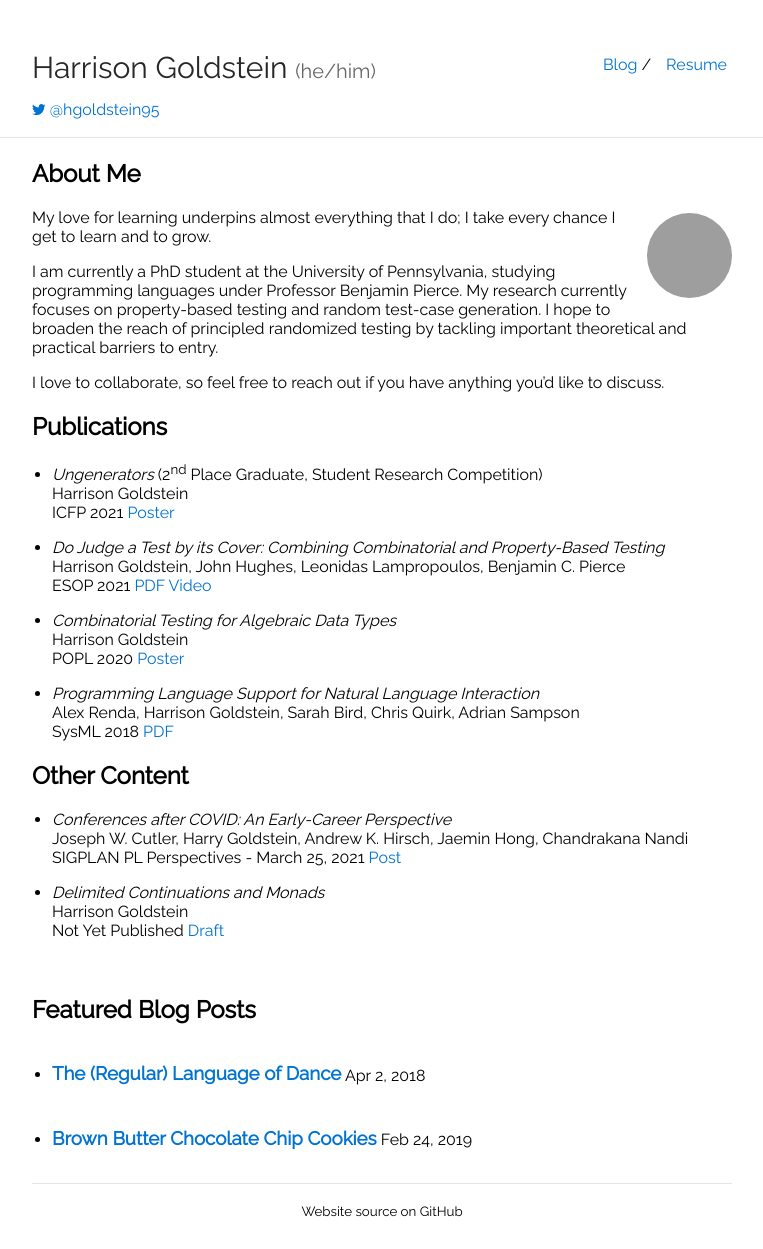
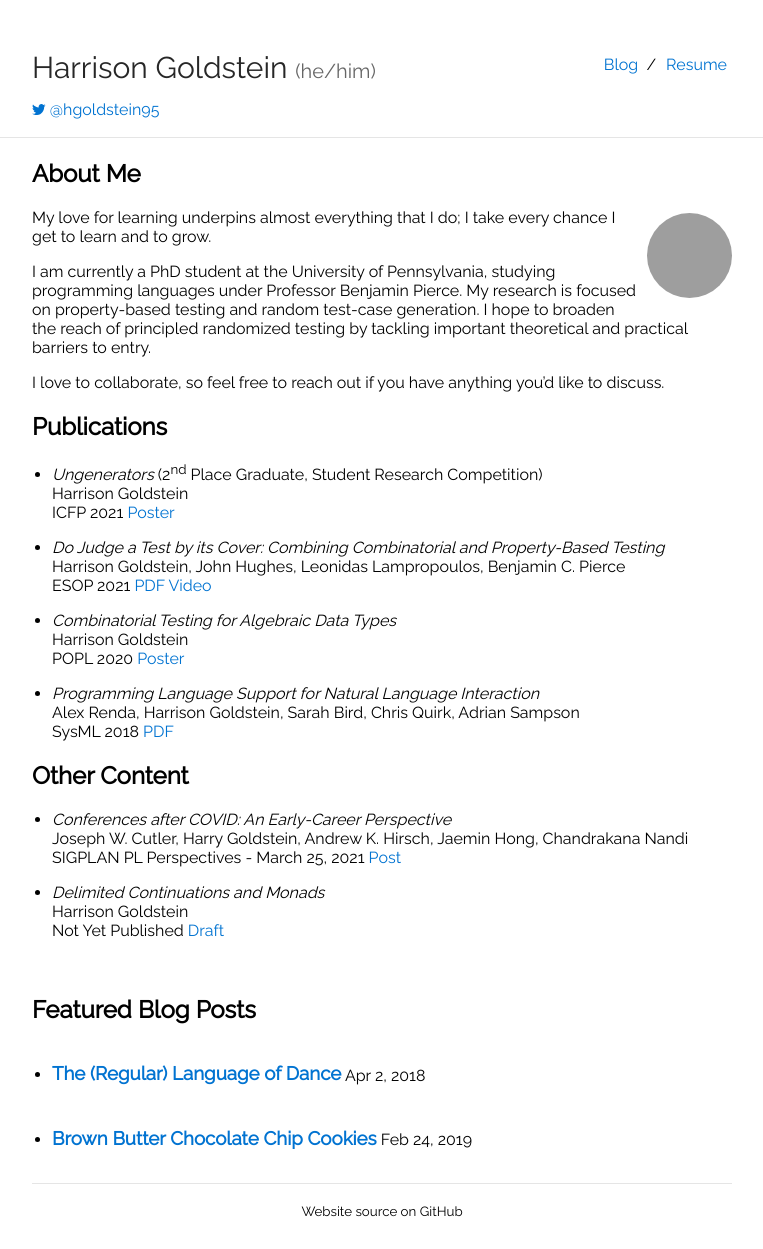
Before and after one commit to hgoldstein95/hgoldstein95.github.io, a Jekyll site: the page built from index.md, in a window 1280 px wide. Shown: the whole page, without its empty margins (258-1021 px from the left). Built offline with Jekyll 4.4.1, drawn with Linux system fonts in a browser that asks for light colours; grey boxes are pictures that could not be loaded.

Commit message:
style: Cleaning up a few small things

```diff
--- a/_layouts/default.html
+++ b/_layouts/default.html
@@ -22,7 +22,6 @@
     {% assign url = site.url | append: site.baseurl | append: page.url %}
     {% endif %}
     <meta name="description" content="{{ desc }}">
-    <link href='https://fonts.googleapis.com/css?family=Inconsolata:400,700' rel='stylesheet' type='text/css'>
     <link rel="alternate" type="application/rss+xml" title="{{ site.title }} RSS" href="/feed.xml" />
     <link rel="stylesheet" href="{{ site.baseurl }}/css/main.css">
     {% if site.favicon %}
@@ -60,7 +59,7 @@
                     <li class="alignable pull-left nav-list"><a href="{{ x.link }}">{{ x.name }}</a>
                         {% endif %}
                         {% if forloop.last == false %}
-                        /
+                        &nbsp;/
                         {% endif %}
                     </li>
                     {% endfor %}
--- a/_sass/_style.scss
+++ b/_sass/_style.scss
@@ -53,7 +53,7 @@ hr {
 }
 .nav-list {
     list-style-type: none;
-    margin: 0 5px 0 10px;
+    margin: 0 5px 0 5px;
 }
 .alignable {
     display: inline-block;
--- a/index.md
+++ b/index.md
@@ -10,10 +10,10 @@ margin-left: 5px; margin-bottom: 5px;">
 My love for learning underpins almost everything that I do; I take every chance I get to learn and
 to grow.
 
-I am currently a PhD student at the University of Pennsylvania, studying programming languages
-under Professor Benjamin Pierce. My research currently focuses on property-based testing and random
-test-case generation. I hope to broaden the reach of principled randomized testing by tackling
-important theoretical and practical barriers to entry.
+I am currently a PhD student at the University of Pennsylvania, studying programming languages under
+Professor Benjamin Pierce. My research is focused on property-based testing and random test-case
+generation. I hope to broaden the reach of principled randomized testing by tackling important
+theoretical and practical barriers to entry.
 
 I love to collaborate, so feel free to reach out if you have anything you'd like to discuss.
 
```
